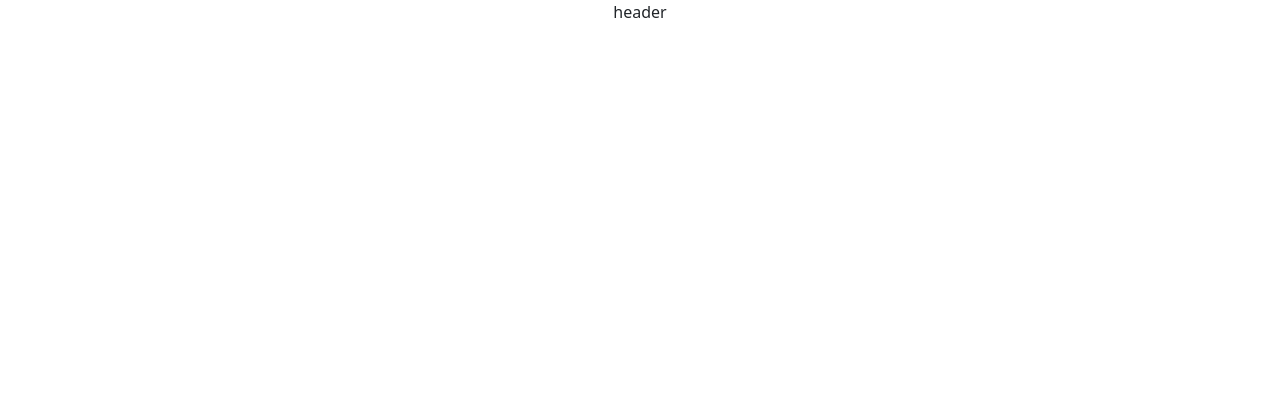
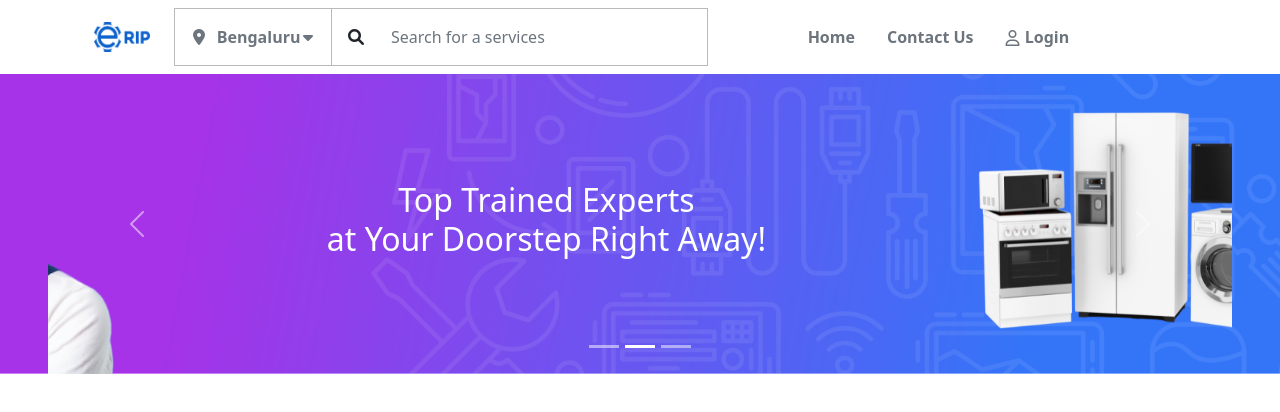
Before and after one commit to Reeju2019/eRip, a React (Create React App) app: page / in a window 1280 px wide. Shown: the top 412 px of the page. Built offline with nearby package versions, Linux system fonts and the light colour scheme.

Commit message:
fix header and add json data

```diff
--- a/public/index.html
+++ b/public/index.html
@@ -1,20 +1,28 @@
 <!DOCTYPE html>
 <html lang="en">
+
 <head>
   <meta charset="utf-8" />
   <link rel="icon" href="%PUBLIC_URL%/favicon.ico" />
   <meta name="viewport" content="width=device-width, initial-scale=1" />
   <meta name="theme-color" content="#000000" />
-    <meta
-      name="description"
-      content="Web site created using create-react-app"
-    />
+  <meta name="description" content="Web site created using create-react-app" />
   <link rel="apple-touch-icon" href="%PUBLIC_URL%/logo192.png" />
   <!--
       manifest.json provides metadata used when your web app is installed on a
       user's mobile device or desktop. See https://developers.google.com/web/fundamentals/web-app-manifest/
     -->
   <link rel="manifest" href="%PUBLIC_URL%/manifest.json" />
+
+  <link rel="stylesheet"
+    href="https://cdn.jsdelivr.net/npm/@fortawesome/fontawesome-free@5.15.4/css/fontawesome.min.css"
+    integrity="sha384-jLKHWM3JRmfMU0A5x5AkjWkw/EYfGUAGagvnfryNV3F9VqM98XiIH7VBGVoxVSc7" crossorigin="anonymous">
+
+
+  <link rel="stylesheet" href="https://cdnjs.cloudflare.com/ajax/libs/font-awesome/6.0.0-beta2/css/all.min.css"
+    integrity="sha512-YWzhKL2whUzgiheMoBFwW8CKV4qpHQAEuvilg9FAn5VJUDwKZZxkJNuGM4XkWuk94WCrrwslk8yWNGmY1EduTA=="
+    crossorigin="anonymous" referrerpolicy="no-referrer" />
+
   <!--
       Notice the use of %PUBLIC_URL% in the tags above.
       It will be replaced with the URL of the `public` folder during the build.
@@ -24,8 +32,9 @@
       work correctly both with client-side routing and a non-root public URL.
       Learn how to configure a non-root public URL by running `npm run build`.
     -->
-    <title>React App</title>
+  <title>Erip</title>
 </head>
+
 <body>
   <noscript>You need to enable JavaScript to run this app.</noscript>
   <div id="root"></div>
@@ -40,4 +49,5 @@
       To create a production bundle, use `npm run build` or `yarn build`.
     -->
 </body>
+
 </html>
--- a/src/Components/Header/Header.tsx
+++ b/src/Components/Header/Header.tsx
@@ -1,13 +1,109 @@
-import * as React from 'react';
+import {
+    Button,
+    Container,
+    Image,
+    Modal,
+    Row,
+    InputGroup,
+    Form,
+    Nav,
+} from 'react-bootstrap';
+import { useState } from 'react';
+import './Header.css';
+const Header: React.FunctionComponent = () => {
+    const [show, setShow] = useState(false);
 
-interface IHeaderProps {
-}
+    const handleClose = () => setShow(false);
+    const handleShow = () => setShow(true);
+    return (
+        <>
+            <Container className="mt-2">
+                <Container fluid>
+                    <Row className="Navbar">
+                        <Image
+                            src="/static/image/logo_erip.png"
+                            className="col-2 Logo align-self-center"
+                            alt="logo"
+                        />
 
-const Header: React.FunctionComponent<IHeaderProps> = (props) => {
-  return(
-    <> header
-    </>
-  ) ;
+                        <div className="modal-search d-flex col-6">
+                            {/* Modal */}
+                            <Button
+                                type="button"
+                                className="btn modal-btn rounded-0 bg-transparent text-muted fw-bold"
+                                data-toggle="modal"
+                                data-target="#myModal"
+                                onClick={handleShow}
+                            >
+                                <i className="fas fa-map-marker-alt"></i>
+                                Bengaluru
+                                <i className="fa-solid fa-caret-down"></i>
+                            </Button>
+                            <Modal
+                                show={show}
+                                onHide={handleClose}
+                                backdrop="static"
+                                keyboard={false}
+                            >
+                                <Modal.Header closeButton>
+                                    <Modal.Title>Current Location</Modal.Title>
+                                </Modal.Header>
+                                <Modal.Body>have to implement</Modal.Body>
+                                <Modal.Footer>
+                                    <Button
+                                        variant="secondary"
+                                        onClick={handleClose}
+                                    >
+                                        Close
+                                    </Button>
+                                    <Button variant="primary">
+                                        Understood
+                                    </Button>
+                                </Modal.Footer>
+                            </Modal>
+
+                            {/* <!--End of Modal -->  */}
+
+                            <InputGroup className="search_btn d-flex">
+                                <div className="align-self-center m-3">
+                                    <i className="fas fa-search"></i>
+                                </div>
+                                <Form.Control
+                                    type="search"
+                                    className="form-control rounded-0 border-0"
+                                    id="search-border"
+                                    placeholder="Search for a services"
+                                    aria-label="Search"
+                                    aria-describedby="search-addon"
+                                />
+                            </InputGroup>
+                        </div>
+                        <Nav className="modal-search d-flex col-4 justify-content-end align-self-center">
+                            <Nav.Link
+                                href="home"
+                                className="text-muted fw-bold"
+                            >
+                                Home
+                            </Nav.Link>
+                            <Nav.Link
+                                href="contact"
+                                className="text-muted fw-bold"
+                            >
+                                Contact Us
+                            </Nav.Link>
+                            <Nav.Link
+                                href="/login"
+                                className="d-flex flex-row text-muted fw-bold"
+                            >
+                                <i className="fa-regular fa-user"></i>
+                                Login
+                            </Nav.Link>
+                        </Nav>
+                    </Row>
+                </Container>
+            </Container>
+        </>
+    );
 };
 
 export default Header;
--- a/src/Components/Header/HeaderCarousel.tsx
+++ b/src/Components/Header/HeaderCarousel.tsx
@@ -1,12 +1,8 @@
-import * as React from 'react';
 import { Carousel, Container, Image } from 'react-bootstrap';
 import './Header.css';
+import HeaderData from "../../Data/Header.mock.json"
 
-interface IHeaderCarouselProps {}
-
-const HeaderCarousel: React.FunctionComponent<IHeaderCarouselProps> = (
-    props
-) => {
+const HeaderCarousel: React.FunctionComponent = () => {
     return (
         <>
             <Container fluid className="carousel-container-1 mt-2">
@@ -21,8 +17,9 @@ const HeaderCarousel: React.FunctionComponent<IHeaderCarouselProps> = (
                                 <div className="d-flex flex-row">
                                     <div className="w-100 d-flex justify-content-center align-item-center align-self-center">
                                         <h2 className="txt col-8 justify-content-start text-white fs-2">
-                                            Repair & Maintainence <br />
-                                            Instant Doorstep Services On Demand
+                                            {HeaderData.header_caro_1_1}
+                                            <br />
+                                            {HeaderData.header_caro_1_2}
                                         </h2>
                                     </div>
                                     <Image
@@ -36,13 +33,13 @@ const HeaderCarousel: React.FunctionComponent<IHeaderCarouselProps> = (
                                 <div className="d-flex flex-row">
                                     <div className="w-100 d-flex justify-content-center align-item-center align-self-center">
                                         <h2 className="txt col-8 justify-content-start text-white fs-2">
-                                            Top Trained Experts <br/> at Your Doorstep
-                                    Right Away!
+                                            {HeaderData.header_caro_2_1} <br />{' '}
+                                            {HeaderData.header_caro_2_2}
                                         </h2>
                                     </div>
                                     <Image
                                         className="d-flex caro-img justify-content-center"
-                                        src="/static/image/carousel-img-1.png"
+                                        src="/static/image/carousel-img-2.png"
                                         alt="First slide"
                                     />
                                 </div>
@@ -51,12 +48,13 @@ const HeaderCarousel: React.FunctionComponent<IHeaderCarouselProps> = (
                                 <div className="d-flex flex-row">
                                     <div className="w-100 d-flex justify-content-center align-item-center align-self-center">
                                         <h2 className="txt col-8 justify-content-start text-white fs-2">
-                                            Easy Fix <br/> Superior Service Quality Parts
+                                            {HeaderData.header_caro_3_1} <br />{' '}
+                                            {HeaderData.header_caro_3_2}
                                         </h2>
                                     </div>
                                     <Image
                                         className="d-flex caro-img justify-content-center"
-                                        src="/static/image/carousel-img-1.png"
+                                        src="/static/image/carousel-img-3.png"
                                         alt="First slide"
                                     />
                                 </div>
--- a/src/Components/Home/Home.tsx
+++ b/src/Components/Home/Home.tsx
@@ -1,14 +1,13 @@
-import * as React from 'react';
 import Header from '../Header/Header';
+import HeaderCarousel from '../Header/HeaderCarousel';
 
-interface IHomeProps {
-}
-const Home: React.FunctionComponent<IHomeProps> = (props) => {
-  return (
-    <>
-      <Header/>
-    </>
-  );
+const Home: React.FunctionComponent = () => {
+    return (
+        <>
+            <Header />
+            <HeaderCarousel />
+        </>
+    );
 };
 
 export default Home;
--- a/src/Components/Router/Router.tsx
+++ b/src/Components/Router/Router.tsx
@@ -2,10 +2,7 @@ import * as React from 'react';
 import { Route, Routes } from 'react-router-dom';
 import Home from '../Home/Home';
 
-interface IRouterProps {
-}
-
-const Router: React.FunctionComponent<IRouterProps> = (props) => {
+const Router: React.FunctionComponent = () => {
     return (
         <>
             <Routes>
--- a/src/Data/Header.mock.json
+++ b/src/Data/Header.mock.json
@@ -0,0 +1,8 @@
+{
+    "header_caro_1_1": "Repair & Maintainence",
+    "header_caro_1_2": "Instant Doorstep Services On Demand",
+    "header_caro_2_1": "Top Trained Experts",
+    "header_caro_2_2": "at Your Doorstep Right Away!",
+    "header_caro_3_1": "Easy Fix",
+    "header_caro_3_2": "Superior Service Quality Parts"
+}
```
Lines whose indentation alone changed are shown as unchanged.
